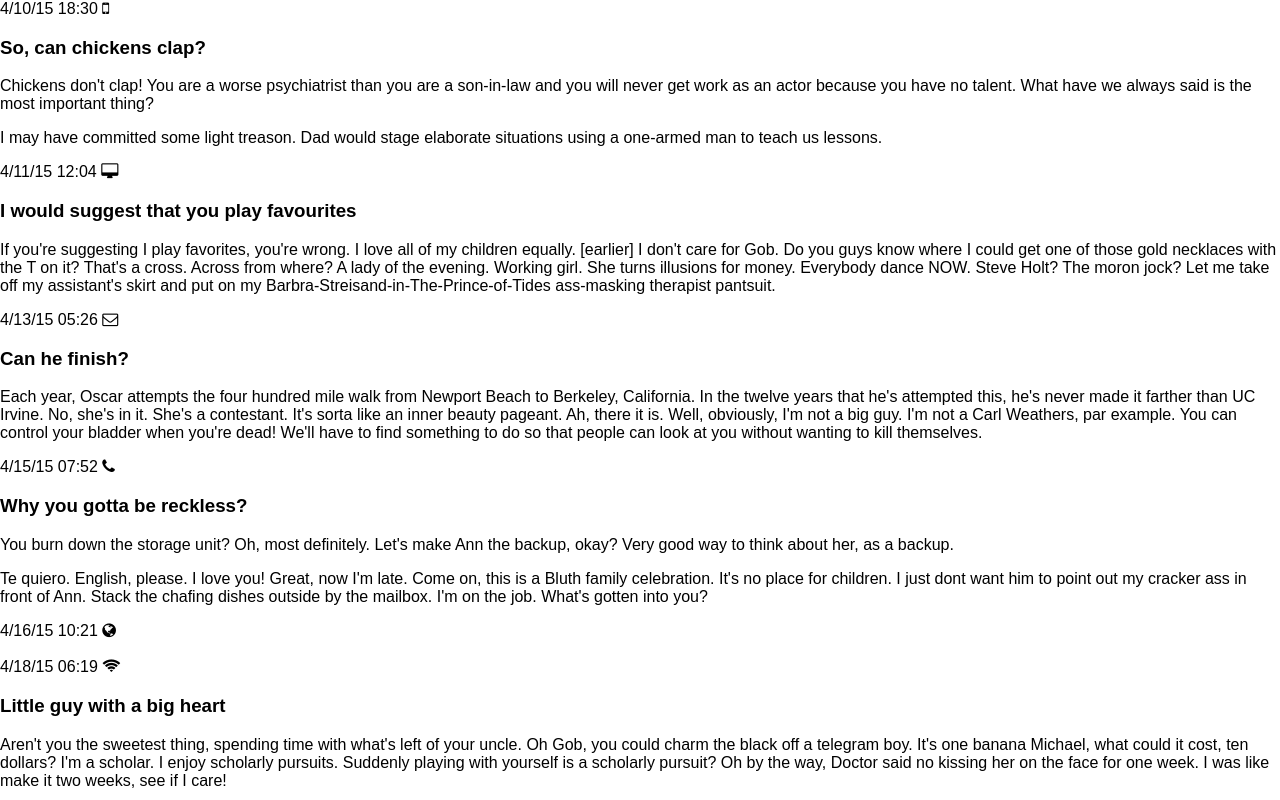
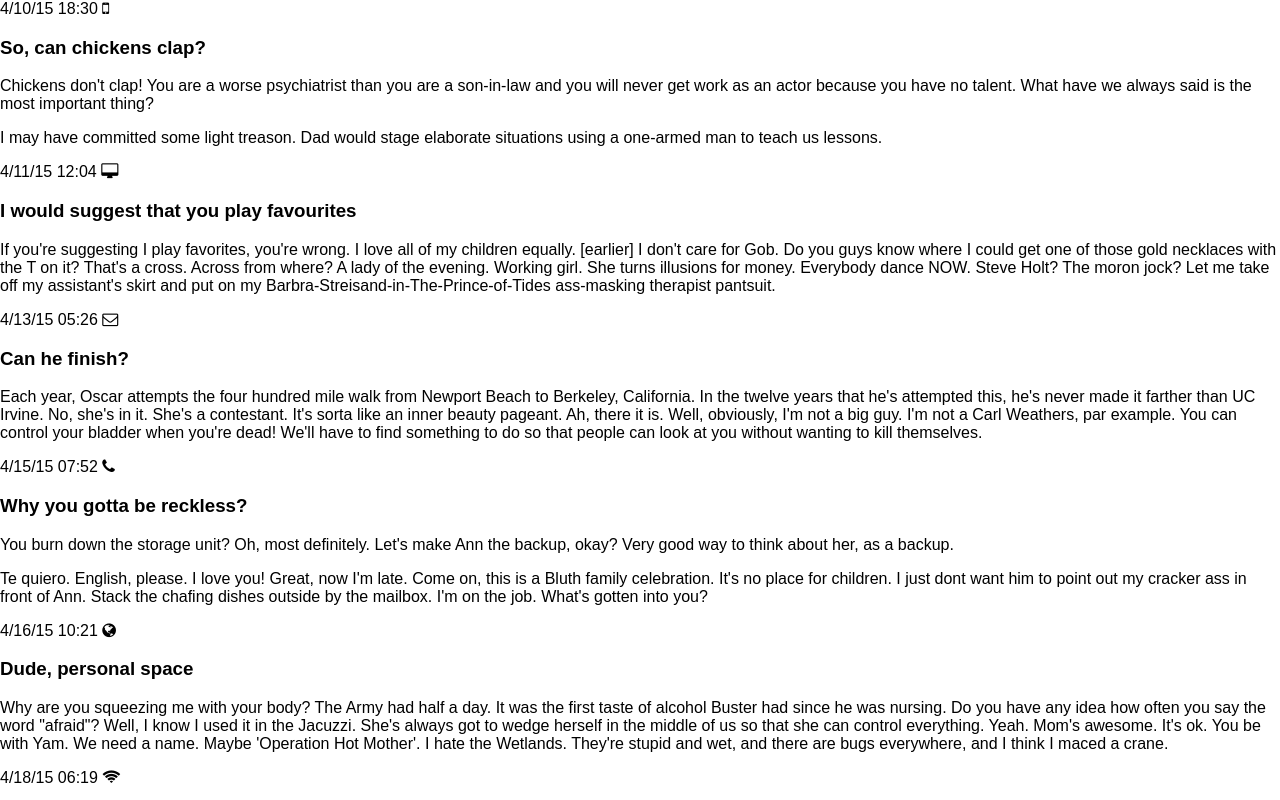
Before and after one commit to agentkenny007/Responsive-Design, a website with bundled scripts: page app/index.html in a window 1280 px wide. Shown: the top 800 px of the page. Built offline with nearby package versions, Linux system fonts and the light colour scheme; files whose address does not match are found by name.

Commit message:
Forgot a paragraph and its header.

```diff
--- a/app/index.html
+++ b/app/index.html
@@ -27,10 +27,10 @@
                 <span class="date">4/11/15</span>
                 <span class="time">12:04</span>
                 <i class="fa fa-desktop"></i>
+            </div>
             <div class="content">
                 <h3 class="title">I would suggest that you play favourites</h3>
                 <p>If you're suggesting I play favorites, you're wrong. I love all of my children equally. [earlier] I don't care for Gob. Do you guys know where I could get one of those gold necklaces with the T on it? That's a cross. Across from where? A lady of the evening. Working girl. She turns illusions for money. Everybody dance NOW. Steve Holt? The moron jock? Let me take off my assistant's skirt and put on my Barbra-Streisand-in-The-Prince-of-Tides ass-masking therapist pantsuit.</p>
-                </div>
             </div>
         </div>
         <div class="post">
@@ -38,10 +38,10 @@
                 <span class="date">4/13/15</span>
                 <span class="time">05:26</span>
                 <i class="fa fa-envelope-o"></i>
+            </div>
             <div class="content">
                 <h3 class="title">Can he finish?</h3>
                 <p>Each year, Oscar attempts the four hundred mile walk from Newport Beach to Berkeley, California. In the twelve years that he's attempted this, he's never made it farther than UC Irvine. No, she's in it. She's a contestant. It's sorta like an inner beauty pageant. Ah, there it is. Well, obviously, I'm not a big guy. I'm not a Carl Weathers, par example. You can control your bladder when you're dead! We'll have to find something to do so that people can look at you without wanting to kill themselves.</p>
-                </div>
             </div>
         </div>
         <div class="post">
@@ -49,11 +49,11 @@
                 <span class="date">4/15/15</span>
                 <span class="time">07:52</span>
                 <i class="fa fa-phone"></i>
+            </div>
             <div class="content">
                 <h3 class="title">Why you gotta be reckless?</h3>
                 <p>You burn down the storage unit? Oh, most definitely. Let's make Ann the backup, okay? Very good way to think about her, as a backup.</p>
                 <p>Te quiero. English, please. I love you! Great, now I'm late. Come on, this is a Bluth family celebration. It's no place for children. I just dont want him to point out my cracker ass in front of Ann. Stack the chafing dishes outside by the mailbox. I'm on the job. What's gotten into you?</p>
-                </div>
             </div>
         </div>
         <div class="post">
@@ -61,10 +61,10 @@
                 <span class="date">4/16/15</span>
                 <span class="time">10:21</span>
                 <i class="fa fa-globe"></i>
+            </div>
             <div class="content">
-                    <h3 class="title"></h3>
-                    <p></p>
-                </div>
+                <h3 class="title">Dude, personal space</h3>
+                <p>Why are you squeezing me with your body? The Army had half a day. It was the first taste of alcohol Buster had since he was nursing. Do you have any idea how often you say the word "afraid"? Well, I know I used it in the Jacuzzi. She's always got to wedge herself in the middle of us so that she can control everything. Yeah. Mom's awesome. It's ok. You be with Yam. We need a name. Maybe 'Operation Hot Mother'. I hate the Wetlands. They're stupid and wet, and there are bugs everywhere, and I think I maced a crane.</p>
             </div>
         </div>
         <div class="post">
@@ -72,10 +72,10 @@
                 <span class="date">4/18/15</span>
                 <span class="time">06:19</span>
                 <i class="fa fa-wifi"></i>
+            </div>
             <div class="content">
                 <h3 class="title">Little guy with a big heart</h3>
                 <p>Aren't you the sweetest thing, spending time with what's left of your uncle. Oh Gob, you could charm the black off a telegram boy. It's one banana Michael, what could it cost, ten dollars? I'm a scholar. I enjoy scholarly pursuits. Suddenly playing with yourself is a scholarly pursuit? Oh by the way, Doctor said no kissing her on the face for one week. I was like make it two weeks, see if I care!</p>
-                </div>
             </div>
         </div>
         <div class="post">
@@ -83,13 +83,13 @@
                 <span class="date">4/20/15</span>
                 <span class="time">13:43</span>
                 <i class="fa fa-camera"></i>
+            </div>
             <div class="content">
                 <h3 class="title">Are these paragraphs too long?</h3>
                 <p>Operation Hot Mother. ♪♪ It ain't easy being white… ♪♪ I just dont want him to point out my cracker ass in front of Ann. Ann, you need to decide whether you want a man or a boy. I know how I'd answer. Hola, is Rosa still alive? No? Well this is not my day. You mean the guy we're meeting with can't even grow his own hair? Come on! And THAT'S why you always leave a note. Well, if you want to play Eve, you got to get in line behind what, above five homos.</p>
             </div>
         </div>
     </div>
-    </div>
     <script src="js/bundle.js"></script>
   </body>
 </html>
```
Lines whose indentation alone changed are shown as unchanged.
